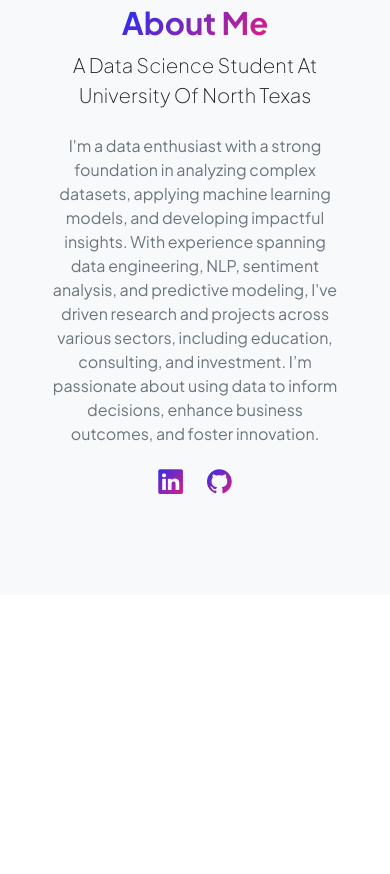
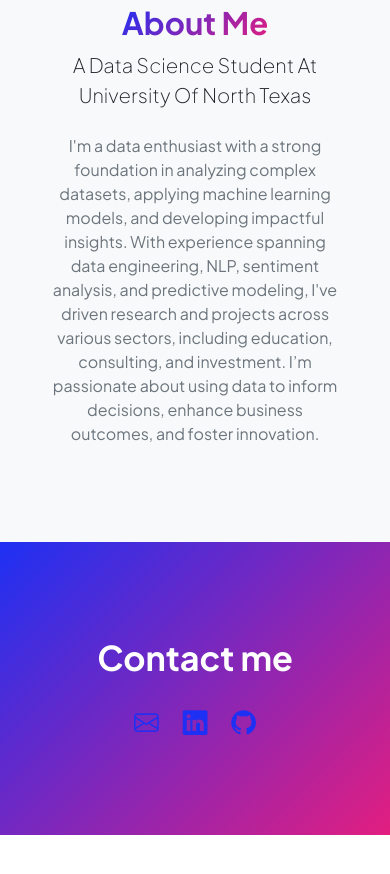
Before and after one commit to KaminiYelamar/kaminiyelamar.github.io, a plain HTML site: page index.html in a window 390 px wide. Shown: the part 1036-1910 px from the top of the page. Before the commit the page ends 1679 px from the top, so only its background shows below. Drawn offline with nearby package versions, Linux system fonts and the light colour scheme.

Commit message:
Updated index for responsiveness

```diff
--- a/index.html
+++ b/index.html
@@ -29,7 +29,6 @@
                             <li class="nav-item"><a class="nav-link" href="index.html">Home</a></li>
                             <li class="nav-item"><a class="nav-link" href="resume.html">Resume</a></li>
                             <li class="nav-item"><a class="nav-link" href="projects.html">Projects</a></li>
-                            <li class="nav-item"><a class="nav-link" href="contact.html">Contact</a></li>
                         </ul>
                     </div>
                 </div>
@@ -41,9 +40,9 @@
                         <div class="col-xxl-5">
                             <!-- Header text content-->
                             <div class="text-center text-xxl-start">
-                                <div class="badge bg-gradient-primary-to-secondary text-white mb-4"><div class="text-uppercase">Analyst &middot; Consultant &middot; Developer&middot; NLP Practitioner </div></div>
+                                <div class="badge bg-gradient-primary-to-secondary text-white mb-4 "><div class="text-uppercase">Analyst &middot; Consultant &middot; Developer&middot; NLP Practitioner </div></div>
                                 <div class="fs-3 fw-light text-muted">Hello, I am</div>
-                                <h1 class="display-3 fw-bolder mb-5"><span class="text-gradient d-inline">Kamini Suresh Yelamar</span></h1>
+                                <h1 class="display-3 fw-bolder mb-5 zoom-animation"><span class="text-gradient d-inline">Kamini Suresh Yelamar</span></h1>
                                 <div class="d-grid gap-3 d-sm-flex justify-content-sm-center justify-content-xxl-start mb-3">
                                     <a class="btn btn-primary btn-lg px-5 py-3 me-sm-3 fs-6 fw-bolder" href="resume.html">Resume</a>
                                     <a class="btn btn-outline-dark btn-lg px-5 py-3 fs-6 fw-bolder" href="mailto:kaminisureshyelamar@my.unt.edu">Hire Me</a>
@@ -57,7 +56,7 @@
                                 <div class="profile bg-gradient-primary-to-secondary">
                                     <!-- TIP: For best results, use a photo with a transparent background like the demo example below-->
                                     <!-- Watch a tutorial on how to do this on YouTube (link)-->
-                                    <img class="profile-img" src="assets/Profile.png" alt="..." />
+                                    <img class="profile-img" src="assets/profile.png" alt="..." />
                                     <div class="dots-1">
                                         <!-- SVG Dots-->
                                         <svg version="1.1" xmlns="http://www.w3.org/2000/svg" xmlns:xlink="http://www.w3.org/1999/xlink" x="0px" y="0px" viewBox="0 0 191.6 1215.4" style="enable-background: new 0 0 191.6 1215.4" xml:space="preserve">
@@ -185,16 +184,25 @@
                                 <h2 class="display-5 fw-bolder"><span class="text-gradient d-inline">About Me</span></h2>
                                 <p class="lead fw-light mb-4">A Data Science Student At University Of North Texas</p>
                                 <p class="text-muted">I'm a data enthusiast with a strong foundation in analyzing complex datasets, applying machine learning models, and developing impactful insights. With experience spanning data engineering, NLP, sentiment analysis, and predictive modeling, I've driven research and projects across various sectors, including education, consulting, and investment. I’m passionate about using data to inform decisions, enhance business outcomes, and foster innovation.</p>
-                                <div class="d-flex justify-content-center fs-2 gap-4">
-                                    <!--<a class="text-gradient" href="#!"><i class="bi bi-twitter"></i></a>-->
-                                    <a class="text-gradient" href="https://www.linkedin.com/in/kaminisureshyelamar/"><i class="bi bi-linkedin"></i></a>
-                                    <a class="text-gradient" href="https://github.com/KaminiYelamar"><i class="bi bi-github"></i></a>
-                                </div>
+
                             </div>
                         </div>
                     </div>
                 </div>
             </section>
+            <section class="py-5 bg-gradient-primary-to-secondary text-white">
+                <div class="container px-5 my-5">
+                    <div class="text-center">
+                        <h2 class="display-4 fw-bolder mb-4">Contact me</h2>
+                        <div class="d-flex justify-content-center fs-2 gap-4">
+                            <a class="icon-color" href="mailto:ksyelamar1298@gmail.com"><i class="bi bi-envelope"></i></a>
+                            <a class="icon-color" href="https://www.linkedin.com/in/kaminisureshyelamar/"><i class="bi bi-linkedin"></i></a>
+                            <a class="icon-color" href="https://github.com/KaminiYelamar"><i class="bi bi-github"></i></a>
+                        </div>
+                    </div>
+                </div>
+            </section>
+
         </main>
         <!-- Footer-->
         <footer class="bg-white py-4 mt-auto">
```
